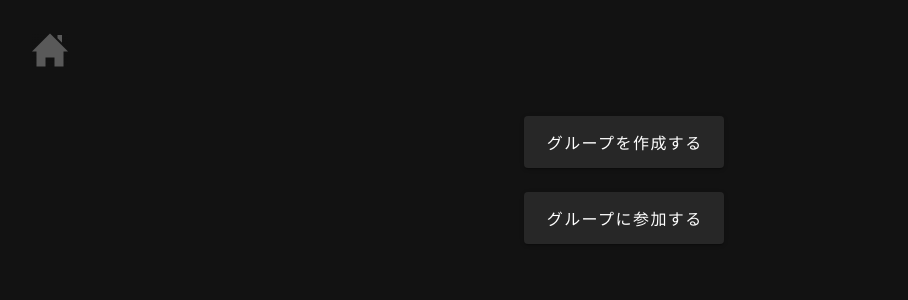
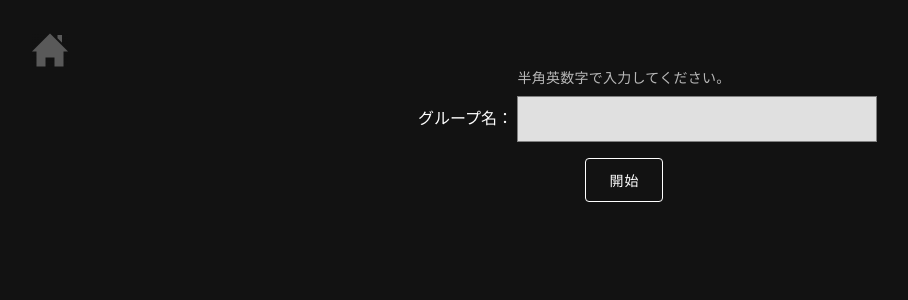
Before and after one commit to Wada-Kosuke/skyway-nuxt-ts, a Nuxt app: page /group in a window 1280 px wide. Shown: the top 300 px of the page, without its empty margins (16-924 px from the left). Built offline with nearby package versions, Linux system fonts and the light colour scheme.

Commit message:
グループ通話　グループ名のみ入力に変更

```diff
--- a/pages/group.vue
+++ b/pages/group.vue
@@ -1,31 +1,15 @@
 <template>
   <div class="wrapper">
     <div class="main">
-      <div
-        v-if="role === Constants.ROLE_UNSELECT"
-        class="select-role mt-12 d-flex flex-column justify-center"
-      >
-        <v-btn x-large @click="setRole(Constants.ROLE_ROOM_CREATER)" class="mb-6">グループを作成する</v-btn>
-        <v-btn x-large @click="setRole(Constants.ROLE_ROOM_PARTICIPANT)">グループに参加する</v-btn>
-      </div>
-      <div v-else class="d-flex flex-column align-center mb-4">
+      <div class="d-flex flex-column align-center mb-4">
         <div class="text-sm-body-2 text--secondary mb-2">半角英数字で入力してください。</div>
         <div class="name d-flex justify-center align-center mb-4">
-          <div class="head mr-1">あなたの名前：</div>
-          <div class="input">
-            <input v-model="myName" :disabled="isConnecting" type="text" />
-          </div>
-        </div>
-        <div
-          v-if="role === Constants.ROLE_ROOM_PARTICIPANT"
-          class="name d-flex justify-center align-center mb-4"
-        >
-          <div class="head mr-1">グループ作成者名：</div>
+          <div class="head mr-1">グループ名：</div>
           <div class="input">
             <input v-model="groupName" :disabled="isConnecting" type="text" />
           </div>
         </div>
-        <v-btn v-if="!isConnecting" @click="connect" large>開始</v-btn>
+        <v-btn outlined v-if="!isConnecting" @click="connect" large>開始</v-btn>
         <v-btn v-else outlined @click="disconnect" large>切断</v-btn>
       </div>
       <div class="content mb-6">
@@ -55,8 +39,6 @@ import Peer, { SfuRoom, RoomStream } from "skyway-js";
 
 type Data = {
   Constants: object;
-  role: number;
-  myName: string;
   groupName: string;
   state: number;
   isConnecting: boolean;
@@ -70,8 +52,6 @@ export default Vue.extend({
   data(): Data {
     return {
       Constants: Constants,
-      role: Constants.ROLE_UNSELECT,
-      myName: "",
       groupName: "",
       state: Constants.STATE_DISCONNECTED,
       isConnecting: false,
@@ -82,25 +62,18 @@ export default Vue.extend({
     };
   },
   methods: {
-    setRole(role: number) {
-      this.role = role;
-    },
     async connect() {
-      if (Utils.checkName(this.myName, "自分の名前")) {
-        this.peer = new Peer(this.myName, {
+      if (Utils.checkName(this.groupName, "グループ名")) {
+        const now = Date.now().toString();
+        this.peer = new Peer(now, {
           key: this.$config.SKYWAY_API_KEY,
           debug: 3
         });
+        Utils.checkPeer(this.peer, this.disconnect);
         this.peer.on("open", async () => {
           this.isConnecting = true;
           await this.setMyStream();
-          if (this.role == Constants.ROLE_ROOM_CREATER) {
-            // 作成者側
-            this.joinRoom(this.myName);
-          } else if (this.role == Constants.ROLE_ROOM_PARTICIPANT) {
-            // 参加者側
-            this.joinRoom(this.groupName);
-          }
+          this.joinRoom(this.groupName);
         });
       }
     },
@@ -136,7 +109,6 @@ export default Vue.extend({
           });
         });
         this.room.on("close", () => {
-          this.localStream = undefined;
           this.streams = [];
         });
       }
@@ -145,6 +117,7 @@ export default Vue.extend({
       if (this.room) this.room.close();
       if (this.peer) this.peer.destroy();
       if (this.localStream) {
+        console.log("___");
         const tracks: MediaStreamTrack[] = this.localStream.getTracks();
         tracks.forEach((track: MediaStreamTrack) => {
           track.stop();
@@ -152,16 +125,6 @@ export default Vue.extend({
       }
       this.isConnecting = false;
       this.state = Constants.STATE_DISCONNECTED;
-    },
-    checkPeer(peer: Peer) {
-      peer.on("error", (error: ErrorEvent) => {
-        if (error.type === "unavailable-id") {
-          alert("現在その名前は既に使われています。");
-        } else {
-          alert("エラーが発生しました。");
-        }
-        this.disconnect();
-      });
     }
   },
   beforeDestroy() {
--- a/pages/phone.vue
+++ b/pages/phone.vue
@@ -22,7 +22,7 @@
             <input v-model="otherName" :disabled="isConnecting" type="text" />
           </div>
         </div>
-        <v-btn v-if="!isConnecting" @click="connect" large>接続</v-btn>
+        <v-btn outlined v-if="!isConnecting" @click="connect" large>接続</v-btn>
         <v-btn v-else outlined @click="disconnect" large>切断</v-btn>
         <div v-if="isConnecting" class="state mt-12">{{stateText}}</div>
       </div>
@@ -90,6 +90,7 @@ export default Vue.extend({
           } else if (this.role === Constants.ROLE_RECEIVER) {
             // 着信側
             this.peer.on("call", (call: MediaConnection) => {
+              alert(`${call.remoteId}から着信がありました。`);
               call.answer(this.localStream);
               this.onStream(call);
             });
@@ -104,15 +105,19 @@ export default Vue.extend({
     },
     onStream(call: MediaConnection) {
       call.on("stream", (stream: MediaStream) => {
+        this.state = Constants.STATE_CONNECTED;
         this.playOtherStream(stream);
         if (this.role === Constants.ROLE_RECEIVER)
           this.otherName = call.remoteId;
+      });
+      call.on("close", () => {
+        alert("接続が切断されました。");
+        this.disconnect();
       });
     },
     playOtherStream(stream: MediaStream) {
       const audio = this.$refs.audio as HTMLMediaElement;
       audio.srcObject = stream;
-      this.state = Constants.STATE_CONNECTED;
     },
     disconnect() {
       if (this.peer) this.peer.destroy();
--- a/pages/stream.vue
+++ b/pages/stream.vue
@@ -22,7 +22,7 @@
             <input v-model="streamName" :disabled="isConnecting" type="text" />
           </div>
         </div>
-        <v-btn v-if="!isConnecting" @click="connect" large>開始</v-btn>
+        <v-btn outlined v-if="!isConnecting" @click="connect" large>開始</v-btn>
         <v-btn v-else outlined @click="disconnect" large>切断</v-btn>
       </div>
       <div v-if="isConnecting" class="content d-flex mb-6">
@@ -67,12 +67,7 @@
 import Vue from "vue";
 import Constants from "~/plugins/constants";
 import Utils from "~/plugins/utils";
-import Peer, {
-  MediaConnection,
-  RoomData,
-  SfuRoom,
-  RoomStream
-} from "skyway-js";
+import Peer, { RoomData, SfuRoom, RoomStream } from "skyway-js";
 
 type Data = {
   Constants: object;
@@ -114,9 +109,9 @@ export default Vue.extend({
         key: this.$config.SKYWAY_API_KEY,
         debug: 3
       });
-      this.isConnecting = true;
       Utils.checkPeer(this.peer, this.disconnect);
       this.peer.on("open", async () => {
+        this.isConnecting = true;
         if (this.role === Constants.ROLE_ROOM_CREATER) {
           // 配信者側
           await this.setMyStream();
--- a/pages/video.vue
+++ b/pages/video.vue
@@ -25,14 +25,14 @@
             <input v-model="otherName" :disabled="isConnecting" type="text" />
           </div>
         </div>
-        <v-btn v-if="!isConnecting" @click="connect" large>接続</v-btn>
+        <v-btn outlined v-if="!isConnecting" @click="connect" large>接続</v-btn>
         <v-btn v-else outlined @click="disconnect" large>切断</v-btn>
         <div v-if="isConnecting" class="state mt-6 mb-3">{{stateText}}</div>
       </div>
     </div>
     <div v-if="isConnecting" class="video">
       <video ref="otherVideo" class="other-video" autoplay playsinline></video>
-      <video ref="myVideo" class="my-video" autoplay playsinline></video>
+      <video ref="myVideo" class="my-video" muted autoplay playsinline></video>
     </div>
   </div>
 </template>
@@ -96,6 +96,7 @@ export default Vue.extend({
           } else if (this.role === Constants.ROLE_RECEIVER) {
             // 着信側
             this.peer.on("call", (call: MediaConnection) => {
+              // alert(`${call.remoteId}から着信がありました。`);
               call.answer(this.localStream);
               this.onStream(call);
             });
@@ -114,6 +115,7 @@ export default Vue.extend({
     },
     onStream(call: MediaConnection) {
       call.on("stream", (stream: MediaStream) => {
+        this.state = Constants.STATE_CONNECTED;
         this.playOtherStream(stream);
         if (this.role === Constants.ROLE_RECEIVER)
           this.otherName = call.remoteId;
@@ -121,11 +123,14 @@ export default Vue.extend({
           Utils.scrollToBottom();
         }, 500);
       });
+      call.on("close", () => {
+        alert("接続が切断されました。");
+        this.disconnect();
+      });
     },
     playOtherStream(stream: MediaStream) {
       const video = this.$refs.otherVideo as HTMLMediaElement;
       video.srcObject = stream;
-      this.state = Constants.STATE_CONNECTED;
     },
     disconnect() {
       if (this.peer) this.peer.destroy();
```
